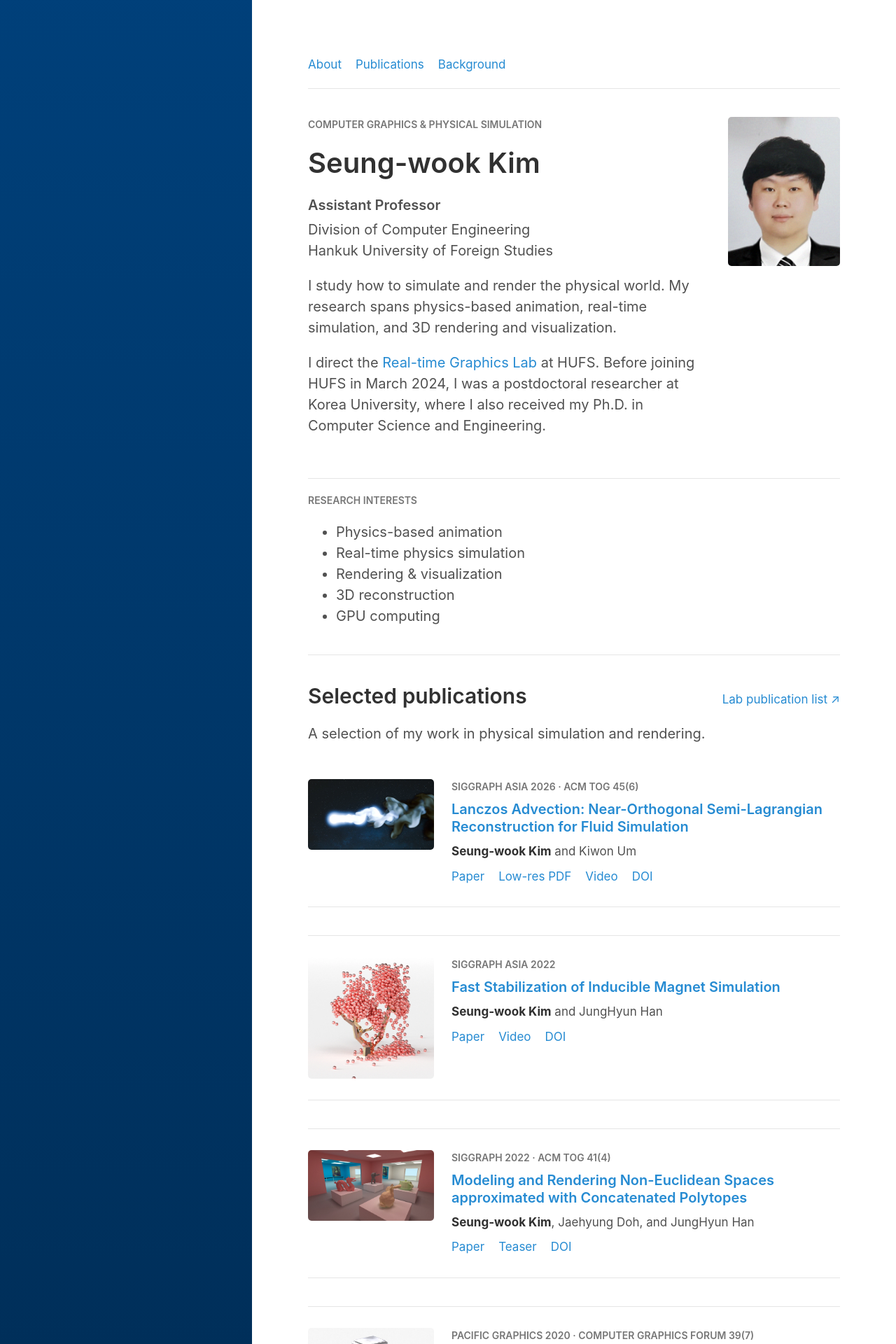
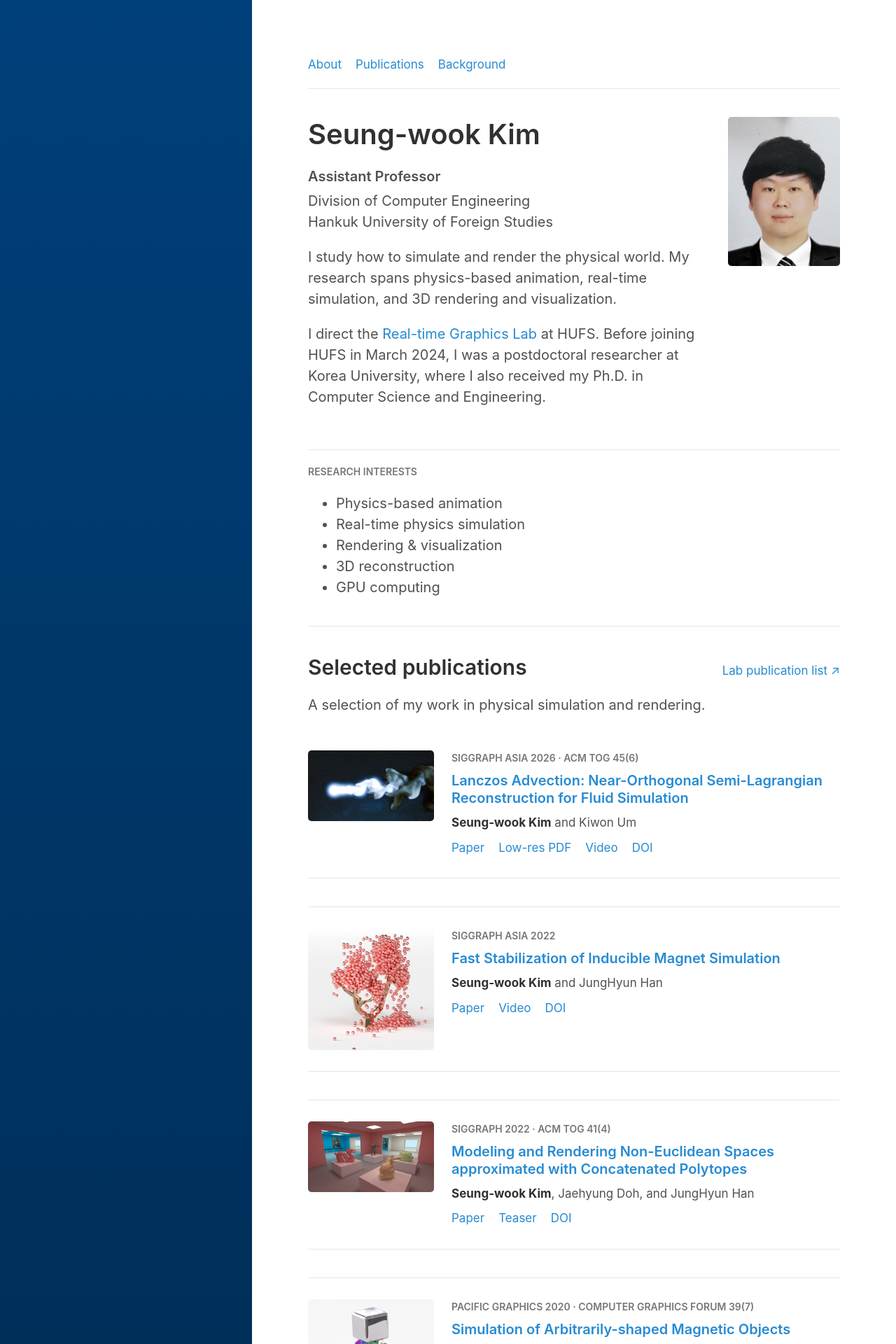
Before and after one commit to God-eunger/God-eunger.github.io, a Jekyll site: the page built from people/swkim/index.html, in a window 1280 px wide. Shown: the top 1920 px of the page at 70% size. Built offline with Jekyll 4.4.1, drawn with Linux system fonts in a browser that asks for light colours.

Commit message:
Remove heading above profile name

```diff
--- a/people/swkim/index.html
+++ b/people/swkim/index.html
@@ -14,7 +14,6 @@ image: https://rtg.hufs.ac.kr/people/swk.png
   </nav>
     <section id="about" class="profile" aria-labelledby="profile-name">
       <div class="profile-copy">
-        <p class="eyebrow">COMPUTER GRAPHICS &amp; PHYSICAL SIMULATION</p>
         <h1 id="profile-name">Seung-wook Kim</h1>
         <p class="position">Assistant Professor</p>
         <p class="affiliation">Division of Computer Engineering<br>Hankuk University of Foreign Studies</p>
--- a/people/swkim/style.css
+++ b/people/swkim/style.css
@@ -28,7 +28,6 @@ body:has(.swkim-profile) {
   margin-bottom: 1rem;
 }
 
-.swkim-profile .eyebrow,
 .swkim-profile .section-kicker,
 .swkim-profile .publication-venue,
 .swkim-profile .period {
```
